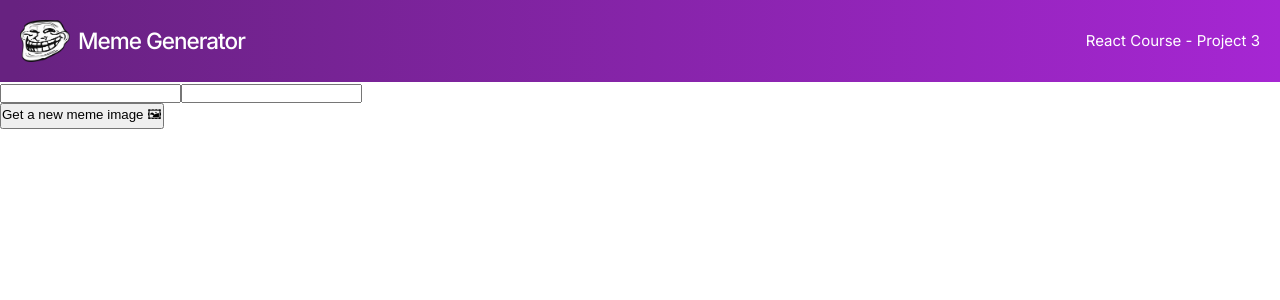
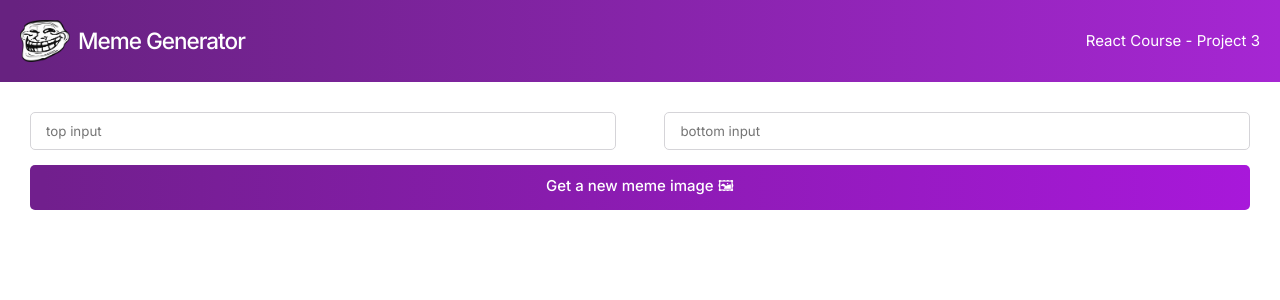
Before and after one commit to rawsashimi1604/MemeGenerator, a React (Create React App) app: page / in a window 1280 px wide. Shown: the top 300 px of the page. Built offline with nearby package versions, Linux system fonts and the light colour scheme.

Commit message:
Added styling for Form component

```diff
--- a/src/App.js
+++ b/src/App.js
@@ -6,7 +6,10 @@ export default function App() {
     return (
         <div className="container">
             <Navbar/>
-            <Form/>
+            <main>
+                <Form/>
+            </main>
+
         </div>
 
     )
--- a/src/components/Form.js
+++ b/src/components/Form.js
@@ -4,9 +4,13 @@ export default function Form() {
 
     return (
         <div className="form">
-            <div>
-                <input></input>
-                <input></input>
+            <div className="form-inputs">
+                <input
+                    placeholder="top input"
+                ></input>
+                <input
+                    placeholder="bottom input"
+                ></input>
             </div>
 
             <button>Get a new meme image 🖼</button>
--- a/src/style.css
+++ b/src/style.css
@@ -40,3 +40,43 @@ nav h2 {
     font-size: 15px;
     font-weight: 400;
 }
+
+main {
+    margin: 30px;
+}
+
+.form {
+    display: flex;
+    flex-direction: column;
+}
+
+.form-inputs {
+    display: flex;
+    flex-direction: row;
+    justify-content: space-between;
+    margin-bottom: 15px;
+
+}
+
+.form-inputs input {
+    font-family: Inter;
+    min-width: 48%;
+    padding: 10px;
+    text-indent: 5px;
+    border-radius: 5px;
+    border: 1px solid #D5D4D8;
+    color: black;
+}
+
+.form button {
+    font-family: Inter;
+    padding: 10px;
+    border-radius: 5px;
+    border:none;
+
+    background: linear-gradient(90.41deg, #711F8D 1.14%, #A818DA 100%);
+    color: white;
+
+    font-size: 15px;
+    font-weight: 500;
+}
```
